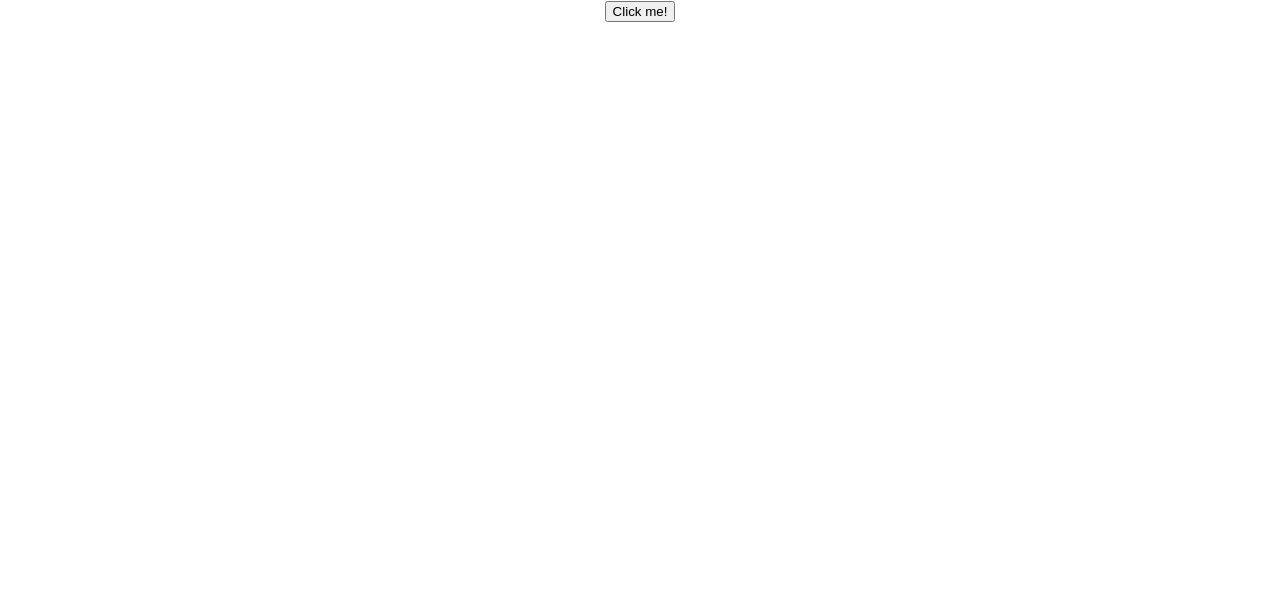
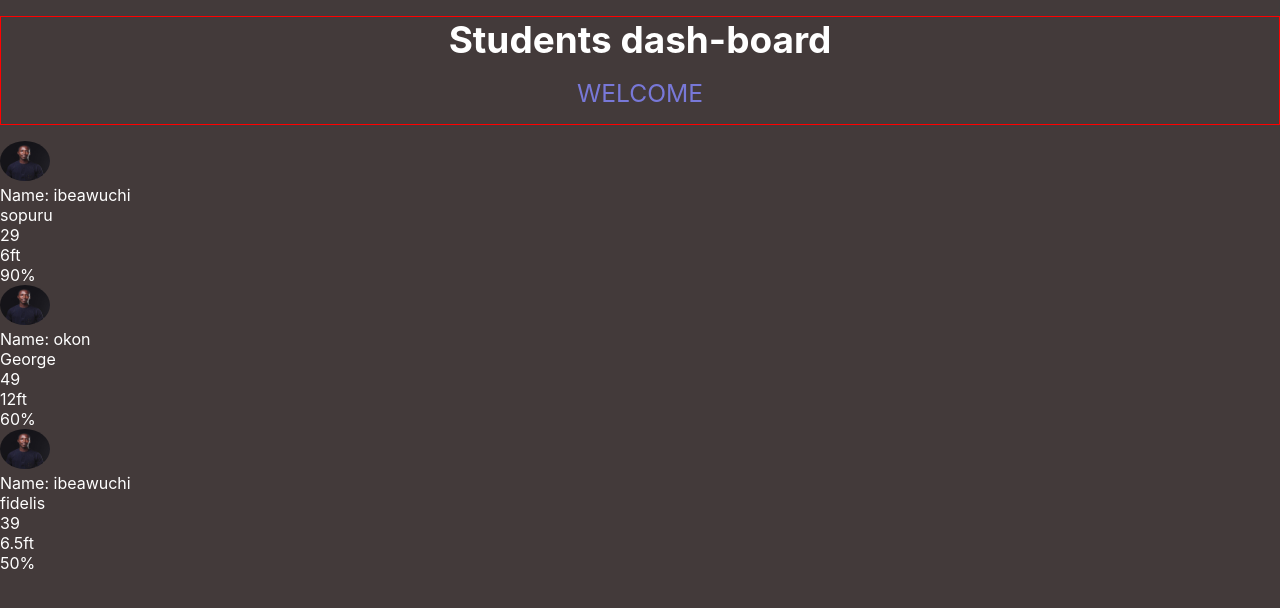
Before and after one commit to Response051/BasicUi-reactjs, a React (Create React App) app in the folder basic-ui/: page / in a window 1280 px wide. Shown: the top 608 px of the page. Built offline with nearby package versions, Linux system fonts and the light colour scheme.

Commit message:
the object and header js has been written

```diff
--- a/basic-ui/src/App.css
+++ b/basic-ui/src/App.css
@@ -1,38 +1,29 @@
-.App {
-  text-align: center;
+* {
+  margin: 0px;
+  padding: 0px;
+  box-sizing: border-box;
 }
-
-.App-logo {
-  height: 40vmin;
-  pointer-events: none;
+body {
+  background-color: rgba(12, 1, 1, 0.774);
+  color: #ffffff;
 }
-
-@media (prefers-reduced-motion: no-preference) {
-  .App-logo {
-    animation: App-logo-spin infinite 20s linear;
-  }
+.image {
+  width: 50px;
+  height: 40px;
+  border-radius: 50%;
 }
-
-.App-header {
-  background-color: #282c34;
-  min-height: 100vh;
+.Header-div {
+  border: 1px solid red;
   display: flex;
   flex-direction: column;
+  justify-content: center;
   align-items: center;
-  justify-content: center;
-  font-size: calc(10px + 2vmin);
-  color: white;
 }
-
-.App-link {
-  color: #61dafb;
+.Header-div {
+  margin: 1rem 0px;
+  font-size: calc(90% + 0.8vw);
 }
-
-@keyframes App-logo-spin {
-  from {
-    transform: rotate(0deg);
-  }
-  to {
-    transform: rotate(360deg);
-  }
+.Header-div > p {
+  color: rgb(120, 120, 216);
+  margin: 1rem 0px;
 }
--- a/basic-ui/src/App.js
+++ b/basic-ui/src/App.js
@@ -1,9 +1,13 @@
 import "./App.css";
-import { Button } from "./Components/button/button.js";
+// import { Button } from "./Components/button/button.js";
+import { Object } from "./Components/Main/Object";
+import { Header } from "./Components/Header/header";
+
 function App() {
   return (
     <div className="App">
-      <Button />
+      <Header />
+      <Object />
     </div>
   );
 }
--- /dev/null
+++ b/basic-ui/src/Components/Header/header.js
@@ -0,0 +1,10 @@
+import React from "react";
+
+export function Header() {
+  return (
+    <div className="Header-div">
+      <h2>Students dash-board</h2>
+      <p>WELCOME</p>
+    </div>
+  );
+}
--- /dev/null
+++ b/basic-ui/src/Components/Main/Object.js
@@ -0,0 +1,63 @@
+import React from "react";
+import mypicture from "../images/mypicture.jpeg";
+export function Object() {
+  const students = [
+    {
+      firstName: "ibeawuchi ",
+      lastName: "sopuru",
+      info: {
+        age: 29,
+        height: "6ft",
+        attendance: "80%",
+        averageScore: "90%",
+      },
+      image: mypicture,
+      id: 1,
+    },
+    {
+      firstName: "okon ",
+      lastName: "George",
+      info: {
+        age: 49,
+        height: "12ft",
+        attendance: "80%",
+        averageScore: "60%",
+      },
+      image: mypicture,
+      id: 2,
+    },
+    {
+      firstName: "ibeawuchi ",
+      lastName: "fidelis",
+      info: {
+        age: 39,
+        height: "6.5ft",
+        attendance: "70%",
+        averageScore: "50%",
+      },
+      image: mypicture,
+      id: 3,
+    },
+  ];
+  const mappD = students.map((items, index) => (
+    <div id={index} className="Main-div" >
+      <li className="lists">
+        <img src={items.image} alt="students-pictures" className="image" />
+        <div className="para-tag">
+          <p>Name: {items.firstName}</p>
+          <p>{items.lastName}</p>
+          <p>{items.info.age}</p>
+          <p>{items.info.height}</p>
+          <p>{items.info.averageScore}</p>
+        </div>
+      </li>
+    </div>
+  ));
+  return (
+    <div>
+      <ul>{mappD}</ul>
+    </div>
+  );
+}
+
+export default Object;
```
Also changed, not shown: basic-ui/src/Components/images/mypicture.jpeg (added).
